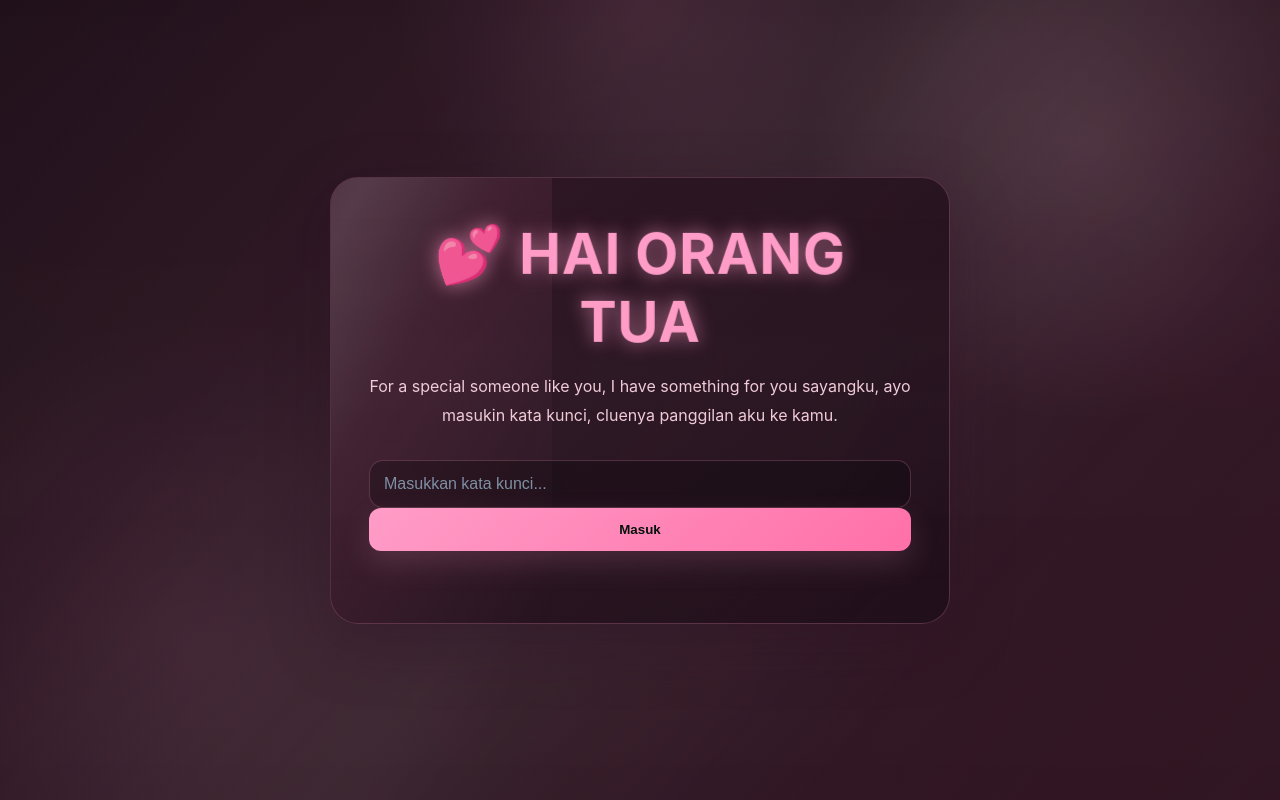
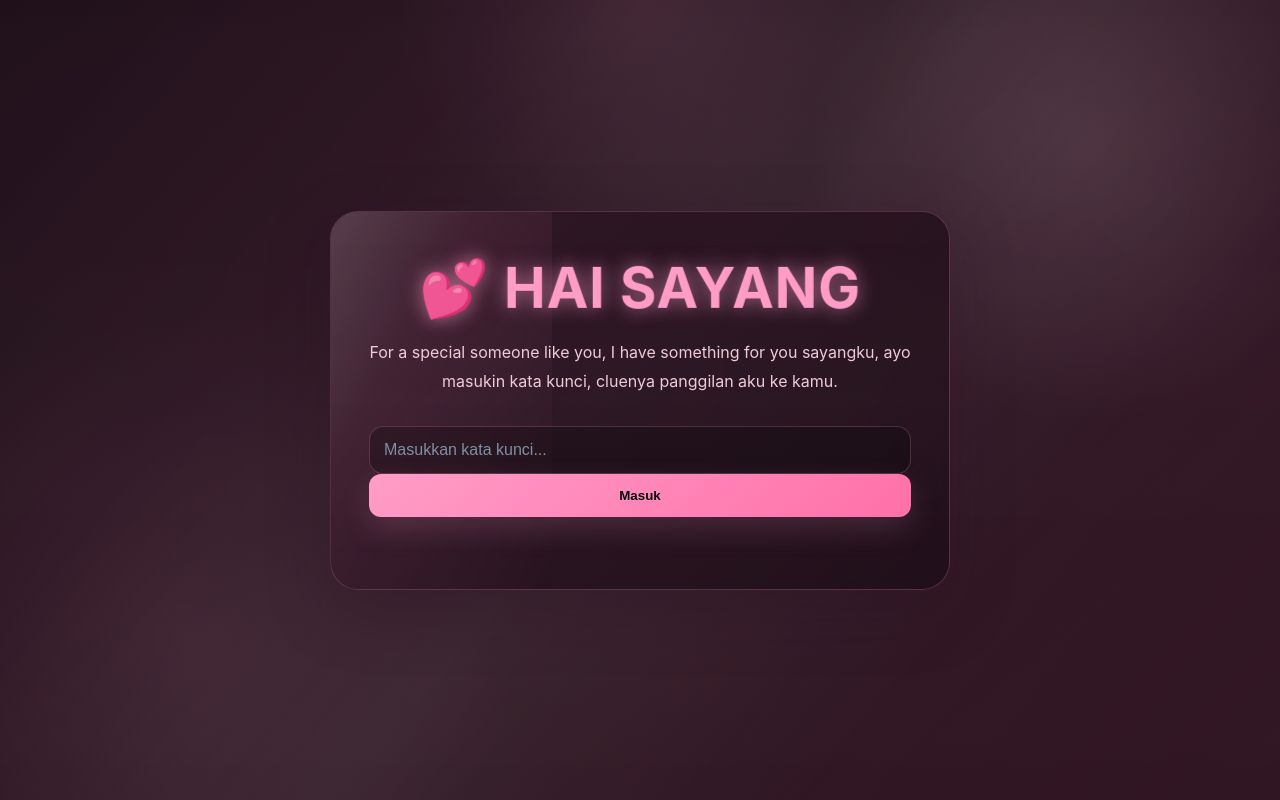
Before and after one commit to aanalfarabi24-hue/privats, a plain HTML site: page index.html in a window 1280 px wide. Drawn offline with Linux system fonts and the light colour scheme.

Commit message:
Change heading text from 'HAI ORANG TUA' to 'HAI SAYANG'

```diff
--- a/index.html
+++ b/index.html
@@ -867,7 +867,7 @@
   <div id="lockScreen" class="lock-screen">
     <div class="hacker-rain" aria-hidden="true"></div>
     <div class="lock-card">
-      <h1>💕 HAI ORANG TUA</h1>
+      <h1>💕 HAI SAYANG</h1>
       <p>For a special someone like you, I have something for you sayangku, ayo masukin kata kunci, cluenya panggilan aku ke kamu.</p>
       <input type="password" id="keywordInput" placeholder="Masukkan kata kunci...">
       <button onclick="checkKeyword()">Masuk</button>
```
